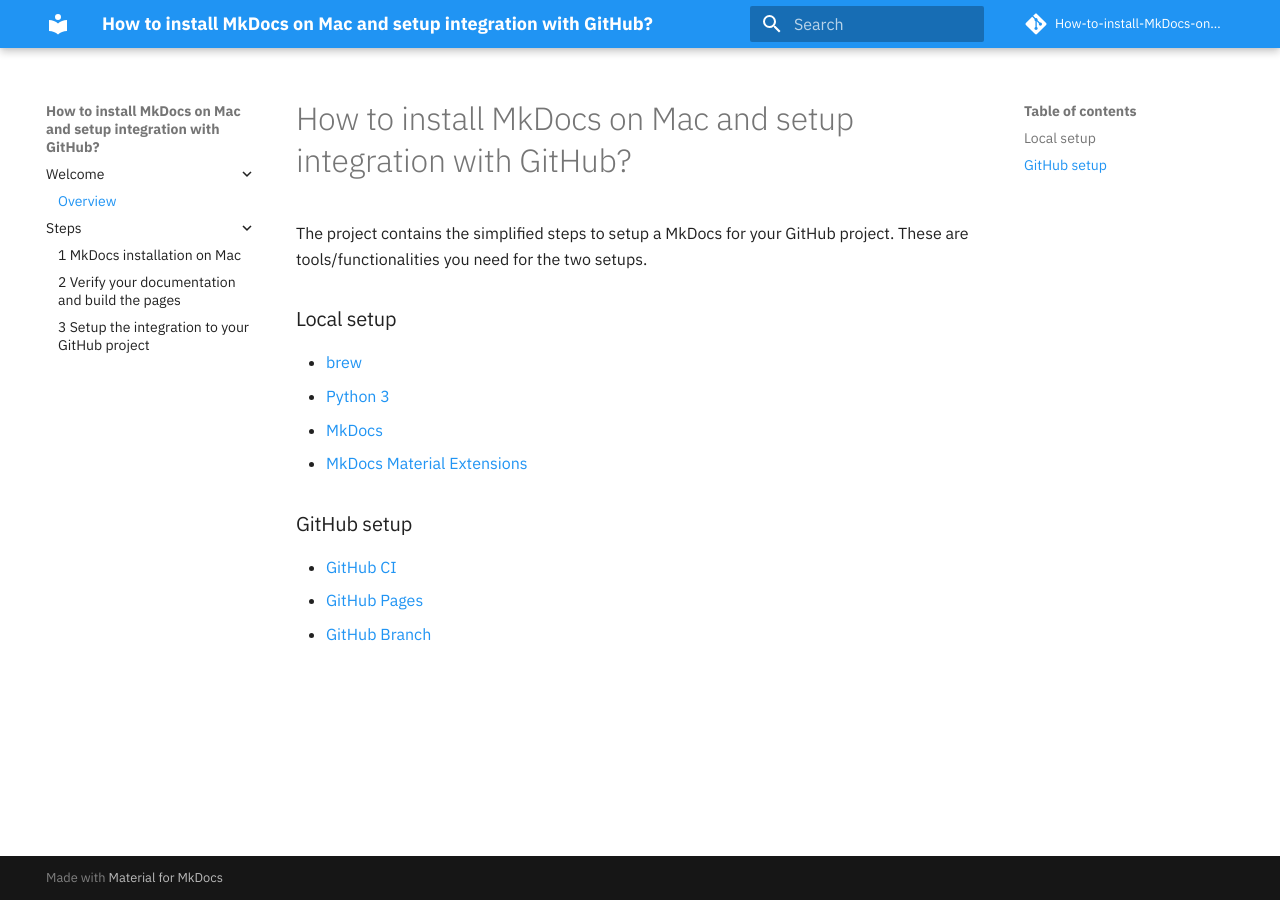
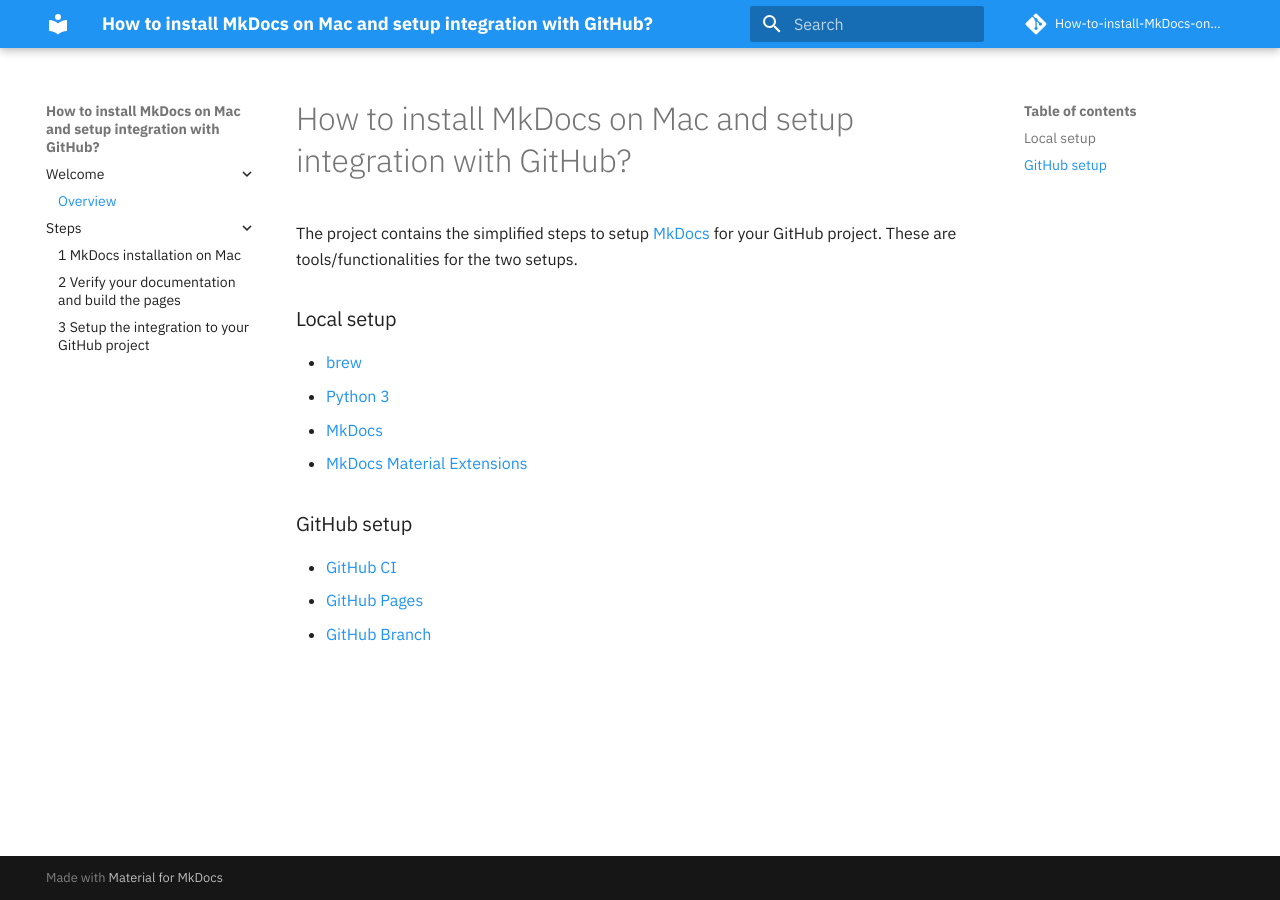
Before and after one commit to thomassuedbroecker/How-to-install-MkDocs-on-Mac-and-setup-integration-with-GitHub, an MkDocs documentation site: the page built from documentation/README.md, in a window 1280 px wide. Built offline with MkDocs 1.6.1 and Material for MkDocs 9.7.7, drawn with Linux system fonts in a browser that asks for light colours; comment, search, counter and statistics services are not loaded.

Commit message:
update documentation

```diff
--- a/documentation/README.md
+++ b/documentation/README.md
@@ -1,7 +1,6 @@
 # How to install MkDocs on Mac and setup integration with GitHub?
 
-The project contains the simplified steps to setup a MkDocs for your GitHub project.
-These are tools/functionalities you need for the two setups.
+The project contains the simplified steps to setup [MkDocs](https://www.mkdocs.org) for your GitHub project. These are tools/functionalities for the two setups.
 
 ### Local setup
 
```
